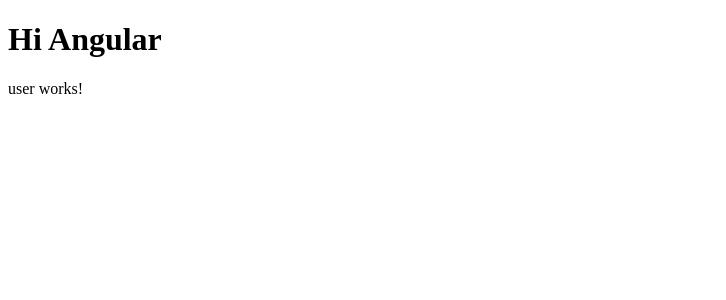
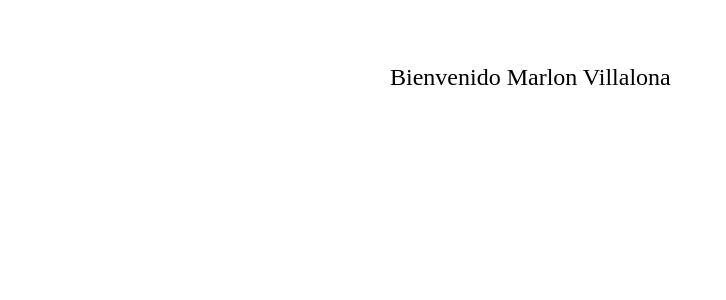
Before and after one commit to Marlon-Vipe/HW-Angular, an Angular app: page / in a window 1280 px wide. Shown: the top 300 px of the page, without its empty margins (0-726 px from the left). Built offline with nearby package versions, Linux system fonts and the light colour scheme.

Commit message:
validation user in userComponent

```diff
--- a/src/app/app.component.html
+++ b/src/app/app.component.html
@@ -1,2 +1 @@
-<h1>Hi Angular</h1>
 <app-user></app-user>
--- a/src/app/user/user.component.css
+++ b/src/app/user/user.component.css
@@ -0,0 +1,6 @@
+section{
+    max-width: 500px;
+    margin: 0 auto;
+    padding-top: 32px;
+    font-size: 24px;
+}
--- a/src/app/user/user.component.html
+++ b/src/app/user/user.component.html
@@ -1 +1,7 @@
-<p>user works!</p>
+<section>
+@if (isLoggedIn) {
+    <p>Bienvenido {{username}}</p>
+}@else {ón
+    <p>Inicia sesión</p>
+}
+</section>
--- a/src/app/user/user.component.ts
+++ b/src/app/user/user.component.ts
@@ -8,5 +8,6 @@ import { Component } from '@angular/core';
   styleUrl: './user.component.css'
 })
 export class UserComponent {
-
+  username = "Marlon Villalona"
+  isLoggedIn = true;
 }
```
